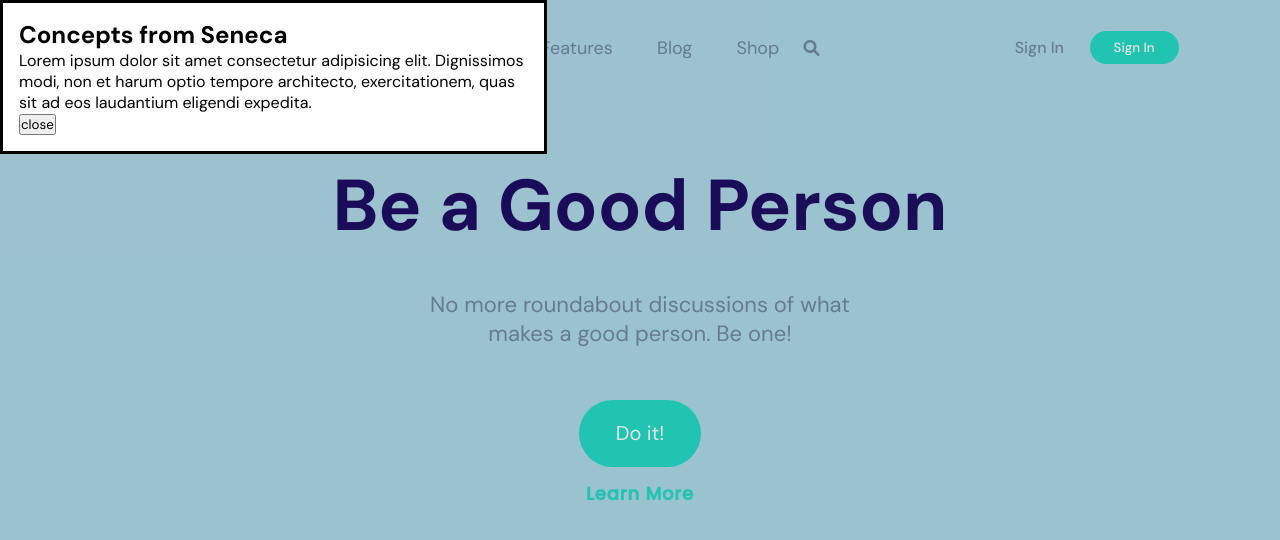
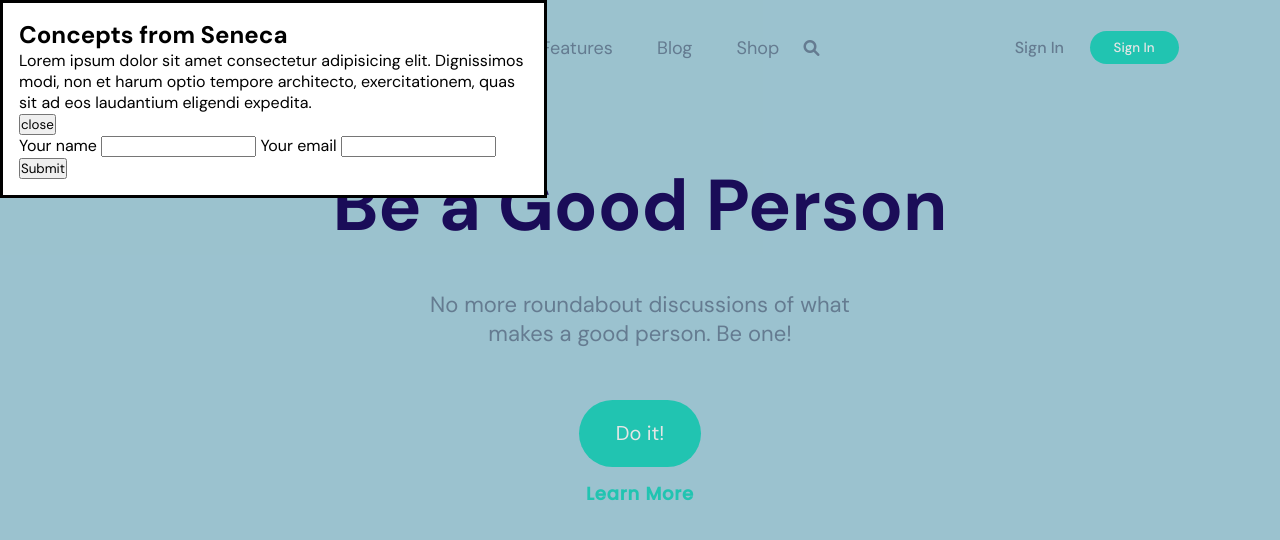
Before and after one commit to kineticstorytelling/stoic-life, a plain HTML site: page index.html in a window 1280 px wide. Both pictures are taken after a click on the button "Do it!". Drawn offline with Linux system fonts and the light colour scheme.

Commit message:
added modal forms

```diff
--- a/index.html
+++ b/index.html
@@ -31,6 +31,11 @@
         <h2>Concepts from Seneca</h2>
         <p>Lorem ipsum dolor sit amet consectetur adipisicing elit. Dignissimos modi, non et harum optio tempore architecto, exercitationem, quas sit ad eos laudantium eligendi expedita.</p>
         <button class="button close_modal">close</button>
+        <form class="form" method="dialog">
+            <label>Your name <input type="text"></label>
+            <label>Your email <input type="email"></label>
+            <button class="button" type="submit">Submit</button>
+        </form>
     </dialog>
     <script src="/script.js"></script>
 </body>
```
